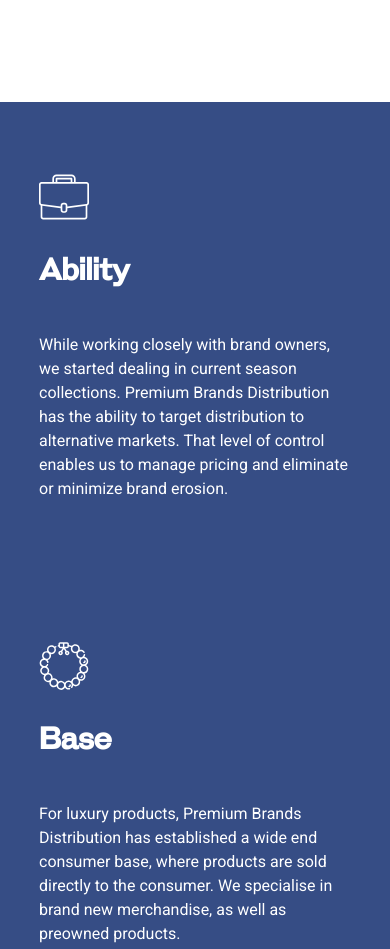
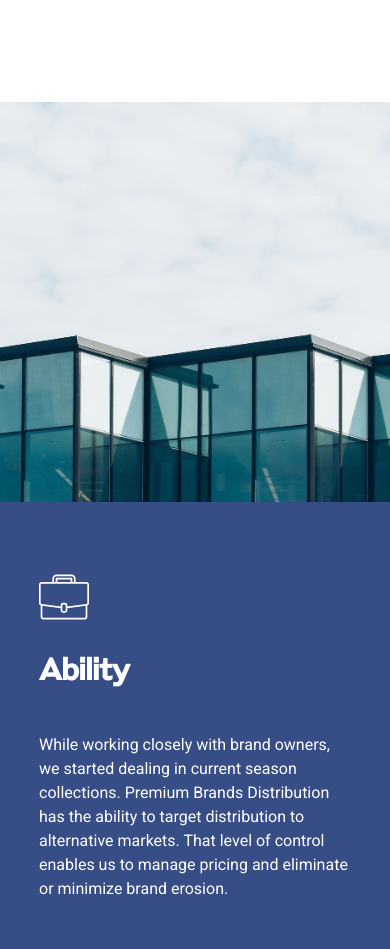
Before and after one commit to bullmastifs/pbd, a plain HTML site: page index.html in a window 390 px wide. Shown: the part 1419-2368 px from the top of the page. Drawn offline with nearby package versions, Linux system fonts and the light colour scheme.

Commit message:
Mobile images

```diff
--- a/assets/css/style.css
+++ b/assets/css/style.css
@@ -583,10 +583,8 @@ ul, ol {
   padding: 90px 32px 45px 32px;
   }
 
-  .column1,
   .column2,
-  .column3,
-  .column4 {
+  .column3 {
     width: 100%;
     height: auto;
   }
--- a/index.html
+++ b/index.html
@@ -64,7 +64,7 @@
 	<!-- Row span section -->
 	<div class="rowsp">
 		<div class="column1">
-			<div class="col-image-left"></div>
+			<!-- <div class="col-image-left"></div> -->
 		</div>
 		<div class="column2">
 			<div class="col-right">
```
